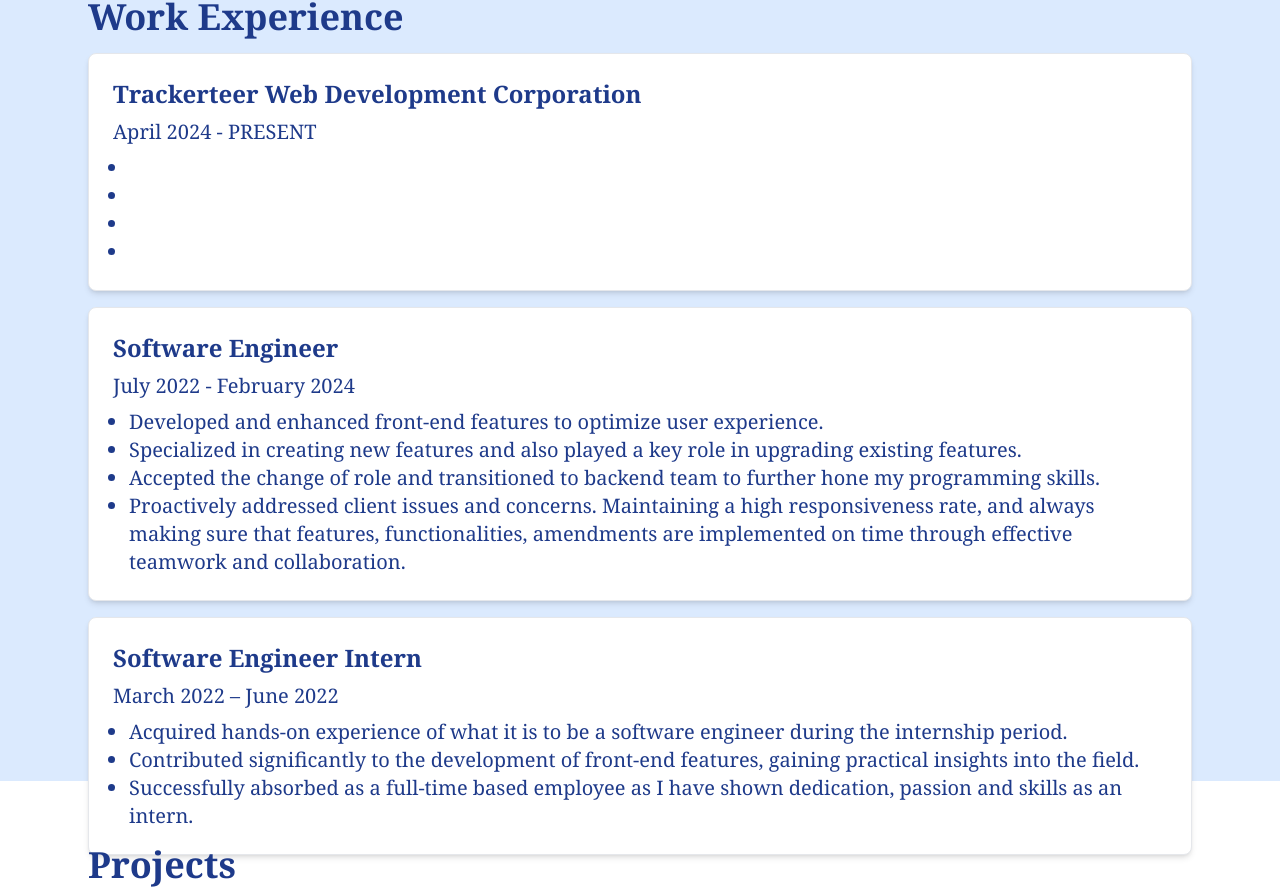
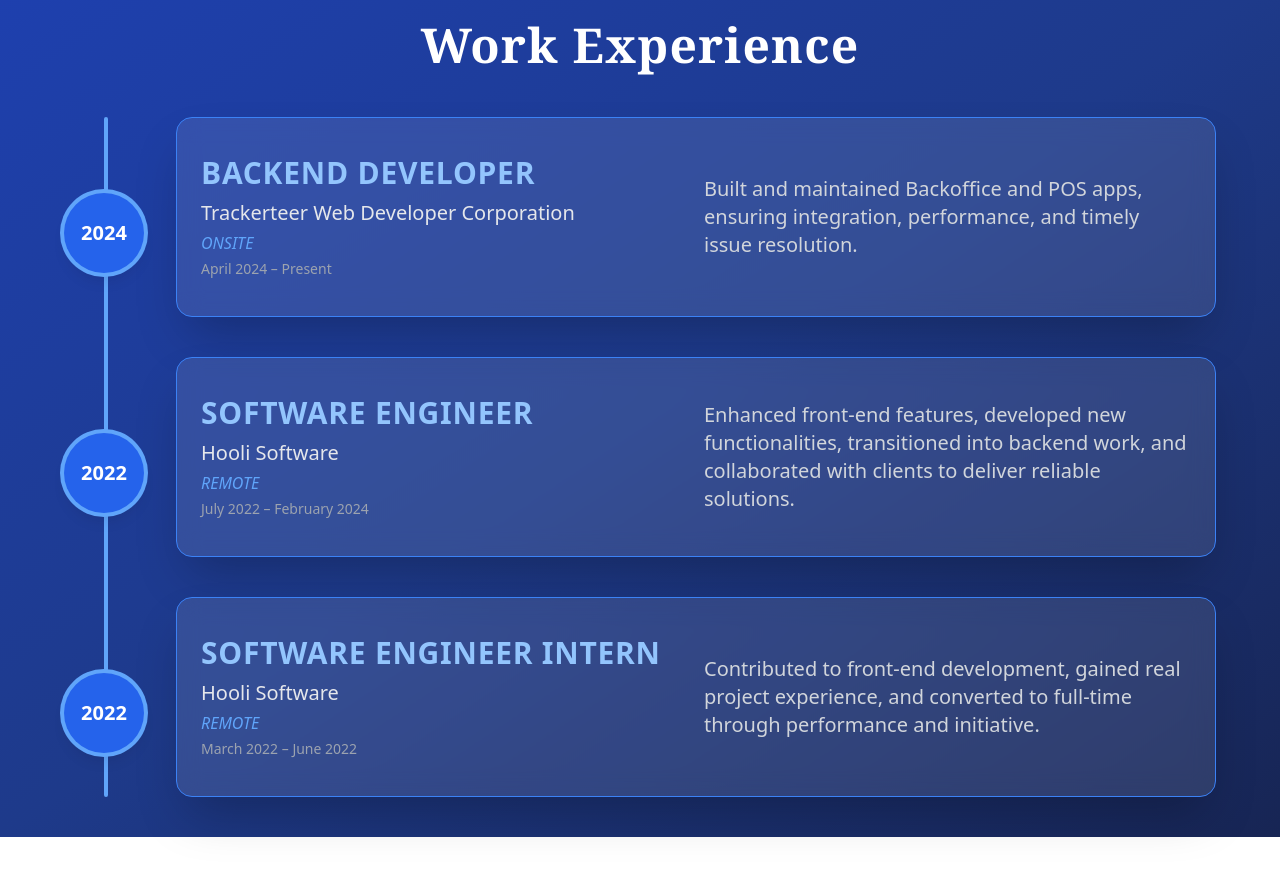
Before and after one commit to byang-roman/vhi-portfolio, a React (Create React App) app: page / in a window 1280 px wide. Shown: the part 2419-3308 px from the top of the page. Built offline with nearby package versions, Linux system fonts and the light colour scheme.

Commit message:
9/11 - Update design of Work Experience.

```diff
--- a/src/components/Experience/index.tsx
+++ b/src/components/Experience/index.tsx
@@ -1,45 +1,63 @@
 import React from 'react';
+
+const experiences = [
+    {
+        year: '2024',
+        role: 'Backend Developer',
+        company: 'Trackerteer Web Developer Corporation',
+        location: 'Onsite',
+        date: 'April 2024 – Present',
+        description: 'Built and maintained Backoffice and POS apps, ensuring integration, performance, and timely issue resolution.'
+    },
+    {
+        year: '2022',
+        role: 'Software Engineer',
+        company: 'Hooli Software',
+        location: 'Remote',
+        date: 'July 2022 – February 2024',
+        description: 'Enhanced front-end features, developed new functionalities, transitioned into backend work, and collaborated with clients to deliver reliable solutions.'
+    },
+    {
+        year: '2022',
+        role: 'Software Engineer Intern',
+        company: 'Hooli Software',
+        location: 'Remote',
+        date: 'March 2022 – June 2022',
+        description: 'Contributed to front-end development, gained real project experience, and converted to full-time through performance and initiative.'
+    }
+];
 
 const Experience: React.FC = () => {
     return (
-        <section className="h-screen bg-blue-100 text-blue-900 z-10 font-serif">
-            <div className="container mx-auto flex flex-col md:flex-row items-center max-w-6xl px-6 py-4">
-                <div className="w-full">
-                    <h2 className="text-3xl md:text-4xl font-semibold mb-4">Work Experience</h2>
-                    <div className="mt-4">
-                        <div className="bg-white p-6 rounded-lg shadow-md border mb-4">
-                            <h3 className="text-xl md:text-2xl font-semibold mb-2">Trackerteer Web Development Corporation</h3>
-                            <p className="text-lg md:text-xl leading-relaxed mb-2">April 2024 - PRESENT</p>
-                            <ul className="list-disc pl-4 mt-2">
-                                <li className="text-lg md:text-xl leading-relaxed"></li>
-                                <li className="text-lg md:text-xl leading-relaxed"></li>
-                                <li className="text-lg md:text-xl leading-relaxed"></li>
-                                <li className="text-lg md:text-xl leading-relaxed"></li>
-                            </ul>
+        <section className="relative w-full min-h-screen bg-gradient-to-br from-blue-800 via-blue-900 to-blue-950 text-gray-100 py-10 px-6">
+            <div className="max-w-6xl mx-auto">
+                <h2 className="text-4xl md:text-5xl font-serif font-bold mb-12 text-center text-white tracking-wide">Work Experience</h2>
+
+                <div className="relative w-full flex flex-col gap-10">
+                    <div className="hidden md:block absolute left-10 top-0 bottom-0 w-1 bg-blue-400 rounded-full"></div>
+
+                    {experiences.map((exp, i) => (
+                        <div key={i} className="relative flex items-center gap-8">
+                            <div className="hidden md:flex flex-shrink-0 w-20 h-20 rounded-full bg-blue-600 text-white font-bold shadow-lg ring-4 ring-blue-400 items-center justify-center z-10 translate-y-4">
+                                <span className="text-xl font-sans">{exp.year}</span>
+                            </div>
+
+                            <div className="flex-1 p-6 rounded-2xl bg-white/10 backdrop-blur-md shadow-2xl border border-blue-500 hover:border-blue-400 transition min-h-[200px] flex flex-col justify-center">
+                                <div className="grid grid-cols-1 md:grid-cols-2 gap-4">
+                                    <div>
+                                        <p className="text-2xl md:text-3xl font-sans font-bold text-blue-300 mb-2 tracking-wide">{exp.role.toUpperCase()}</p>
+                                        <p className="text-lg md:text-xl font-sans font-medium text-gray-200 mb-1">{exp.company}</p>
+                                        <p className="text-md italic font-light text-blue-400 mb-1">{exp.location.toUpperCase()}</p>
+                                        <p className="text-sm font-light text-gray-400">{exp.date}</p>
+                                    </div>
+
+                                    <div className="flex items-center">
+                                        <p className="text-lg md:text-xl leading-relaxed font-light text-gray-300">{exp.description}</p>
+                                    </div>
+                                </div>
+                            </div>
                         </div>
-                        <div className="bg-white p-6 rounded-lg shadow-md border mb-4">
-                            <h3 className="text-xl md:text-2xl font-semibold mb-2">Software Engineer</h3>
-                            <p className="text-lg md:text-xl leading-relaxed mb-2">July 2022 - February 2024</p>
-                            <ul className="list-disc pl-4 mt-2">
-                                <li className="text-lg md:text-xl leading-relaxed">Developed and enhanced front-end features to optimize user experience.</li>
-                                <li className="text-lg md:text-xl leading-relaxed">Specialized in creating new features and also played a key role in upgrading existing features.</li>
-                                <li className="text-lg md:text-xl leading-relaxed">Accepted the change of role and transitioned to backend team to further hone my programming skills.</li>
-                                <li className="text-lg md:text-xl leading-relaxed">
-                                    Proactively addressed client issues and concerns. Maintaining a high responsiveness rate, and always making sure that features, functionalities, amendments are
-                                    implemented on time through effective teamwork and collaboration.
-                                </li>
-                            </ul>
-                        </div>
-                        <div className="bg-white p-6 rounded-lg shadow-md border">
-                            <h3 className="text-xl md:text-2xl font-semibold mb-2">Software Engineer Intern</h3>
-                            <p className="text-lg md:text-xl leading-relaxed mb-2">March 2022 – June 2022</p>
-                            <ul className="list-disc pl-4 mt-2">
-                                <li className="text-lg md:text-xl leading-relaxed">Acquired hands-on experience of what it is to be a software engineer during the internship period.</li>
-                                <li className="text-lg md:text-xl leading-relaxed">Contributed significantly to the development of front-end features, gaining practical insights into the field.</li>
-                                <li className="text-lg md:text-xl leading-relaxed">Successfully absorbed as a full-time based employee as I have shown dedication, passion and skills as an intern.</li>
-                            </ul>
-                        </div>
-                    </div>
+                    ))}
                 </div>
             </div>
         </section>
```
